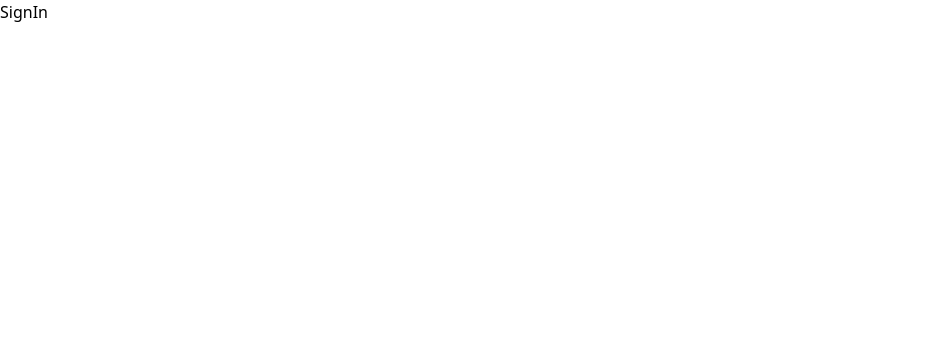
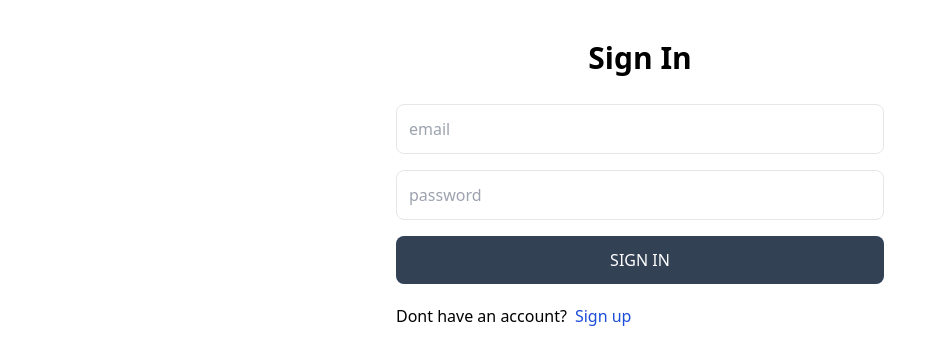
Before and after one commit to Tejaskait/PANTHER--, a React (Vite) app in the folder client/: page /sign-in in a window 1280 px wide. Shown: the top 364 px of the page, without its empty margins (0-946 px from the left). Built offline with nearby package versions, Linux system fonts and the light colour scheme.

Commit message:
sign in page functionality

```diff
--- a/client/package.json
+++ b/client/package.json
@@ -11,6 +11,7 @@
   },
   "dependencies": {
     "gsap": "^3.12.5",
+    "locomotive-scroll": "^5.0.0-beta.21",
     "react": "^18.3.1",
     "react-dom": "^18.3.1",
     "react-router-dom": "^7.0.2",
--- a/client/src/pages/Home.jsx
+++ b/client/src/pages/Home.jsx
@@ -3,7 +3,7 @@
 export default function Home() {
   return (
     <div>
-
+  xc
     </div>
   )
 }
--- a/client/src/pages/SignIn.jsx
+++ b/client/src/pages/SignIn.jsx
@@ -1,7 +1,77 @@
 import React from 'react'
+import { useState } from 'react';
+import { Link, useNavigate } from 'react-router-dom';
 
 export default function SignIn() {
+  const [formData, setFormData] = useState({});
+  const [error, setError] = useState(null);
+  const [loading, setLoading] = useState(false);
+  const navigate = useNavigate();
+  const handleChange = (e) => {
+    setFormData({
+      ...formData,
+      [e.target.id]: e.target.value,
+    });
+  };
+  const handleSubmit = async (e) => {
+    e.preventDefault();
+    try {
+      setLoading(true);
+      const res = await fetch('/api/auth/signin', {
+        method: 'POST',
+        headers: {
+          'Content-Type': 'application/json',
+        },
+        body: JSON.stringify(formData),
+      });
+      const data = await res.json();
+      console.log(data);
+      if (data.success === false) {
+        setLoading(false);
+        setError(data.message);
+        return;
+      }
+      setLoading(false);
+      setError(null);
+      navigate('/');
+    } catch (error) {
+      setLoading(false);
+      setError(error.message);
+    }
+  };
   return (
-    <div>SignIn</div>
-  )
+
+    <div className='p-3 max-w-lg mx-auto'>
+      <h1 className='text-3xl text-center font-semibold my-7'>Sign In</h1>
+      <form onSubmit={handleSubmit} className='flex flex-col gap-4'>
+        <input
+          type='email'
+          placeholder='email'
+          className='border p-3 rounded-lg'
+          id='email'
+          onChange={handleChange}
+        />
+        <input
+          type='password'
+          placeholder='password'
+          className='border p-3 rounded-lg'
+          id='password'
+          onChange={handleChange}
+        />
+        <button
+          disabled={loading}
+          className='bg-slate-700 text-white p-3 rounded-lg uppercase hover:opacity-95 disabled:opacity-80'
+        >
+          {loading ? 'Loading...' : 'Sign In'}
+        </button>
+      </form>
+      <div className='flex gap-2 mt-5'>
+        <p>Dont have an account?</p>
+        <Link to={'/sign-up'}>
+          <span className='text-blue-700'>Sign up</span>
+        </Link>
+      </div>
+      {error && <p className='text-red-500 mt-5'>{error}</p>}
+    </div>
+  );
 }
```
Also changed, not shown: client/src/App.jsx (line endings or trailing spaces), 1 other file (tests, documents, lock files or other folders).
